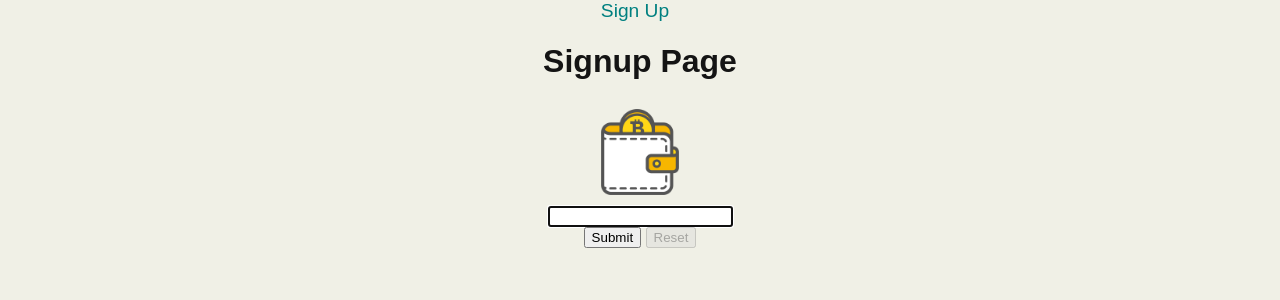
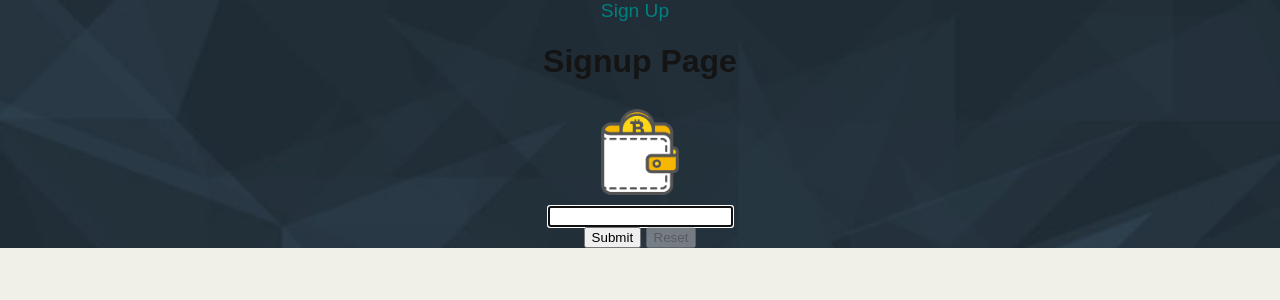
Before and after one commit to shpiglify/misterBitcoin, a React (Create React App) app: page / in a window 1280 px wide. Shown: the top 300 px of the page. Built offline with nearby package versions, Linux system fonts and the light colour scheme.

Commit message:
colors & background

```diff
--- a/src/assets/css/_base.scss
+++ b/src/assets/css/_base.scss
@@ -20,6 +20,9 @@ body {
 // }
 
 .App {
+  background-image: url(/assets/img/background/background-blue.jpg);
+  background-repeat: no-repeat;
+  background-size: cover;
   text-align: center;
   max-width: 100%;
 //   overflow-x: hidden;
--- a/src/assets/css/_vars.scss
+++ b/src/assets/css/_vars.scss
@@ -1,4 +1,9 @@
 // Colors
+$primary-color:rgb(237,78,109);
+$text-primary:rgb(208,207,209);
+$text-scondary:rgb(78,94,103);
+$text-highlight:rgb(154,198,82);
+
 $clr0: #141414;
 $clr1: #2d2f31;
 $clr2: #182f53;
```
Also changed, not shown: public/assets/img/background/background-blue.jpg (added).
